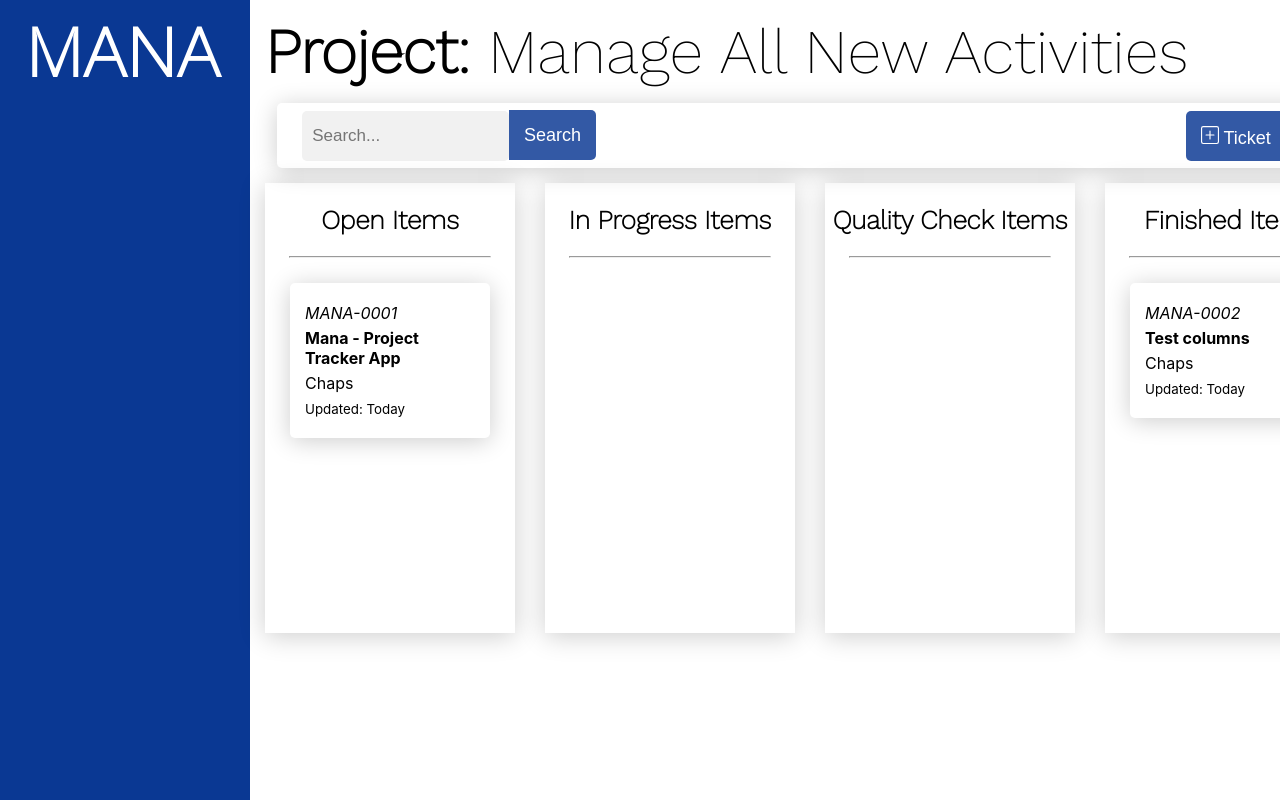
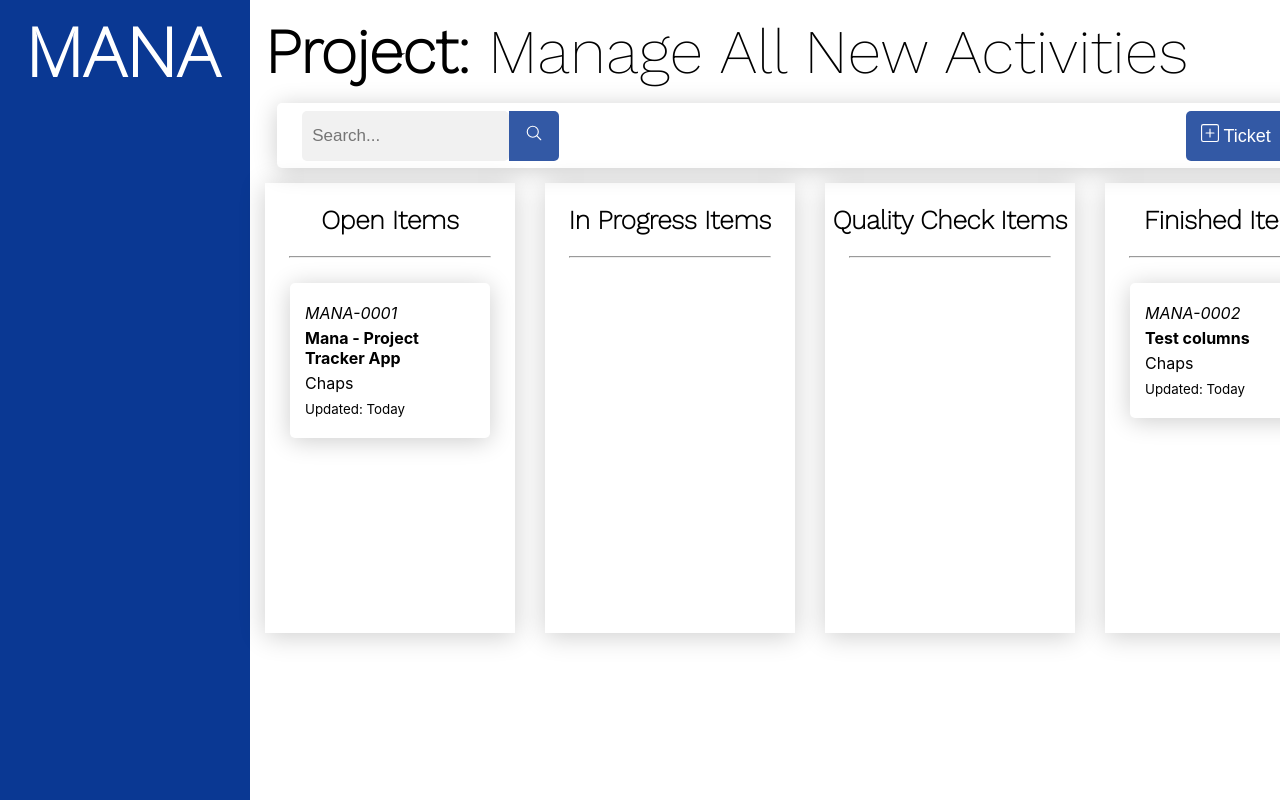
Before and after one commit to Chaptastic12/mana, a React (Create React App) app: page / in a window 1280 px wide. Shown: the top 800 px of the page. Built offline with nearby package versions, Linux system fonts and the light colour scheme.

Commit message:
Fixed alignment issue
The search button and the search input field were not aligning properly. This has been fixed by flexing them

Fixed text within button also not being properly aligned by adjusting the padding and setting a width to the buttons instead

```diff
--- a/src/pages/ProjectDashboard/SearchBar/SearchBar.css
+++ b/src/pages/ProjectDashboard/SearchBar/SearchBar.css
@@ -9,6 +9,7 @@
 
 .SearchBar__Input,
 .SearchBar_Buttons{
+    display: flex;
     width: 50%;
     padding: 25px
 }
@@ -23,7 +24,7 @@
     background-color: rgb(0,48,143,0.8);
     color: white;
     font-size: 18px;
-    padding: 15px;
+    padding: 10px;
     border-radius: 5px;
     height: 50px;
 }
@@ -44,10 +45,18 @@
     height: 30px;
 }
 
+.SearchBar_Buttons{
+    justify-content: end;
+}
+.SearchBar_Buttons button {
+    width: 100px;
+}
+
 .SearchBar__Input input[type=text]:focus{
     outline: none;
 }
 
 .SearchBar__Input button {
     border-radius: 0 5px 5px 0;
+    width: 50px;
 }
--- a/src/pages/ProjectDashboard/SearchBar/SearchBar.tsx
+++ b/src/pages/ProjectDashboard/SearchBar/SearchBar.tsx
@@ -1,6 +1,7 @@
 import React from 'react'
 
 import { BsPlusSquare } from 'react-icons/bs'
+import { IoSearchOutline } from 'react-icons/io5'
 
 import './SearchBar.css';
 
@@ -13,7 +14,7 @@ const SearchBar = (props: Props) => {
     <div className='SearchBar'>
         <div className='SearchBar__Input'>
             <input type='text' placeholder='Search...'></input>
-            <button>Search</button>
+            <button><IoSearchOutline /></button>
         </div>
         <div className='SearchBar_Buttons'>
             <div className='Buttons'>
```
